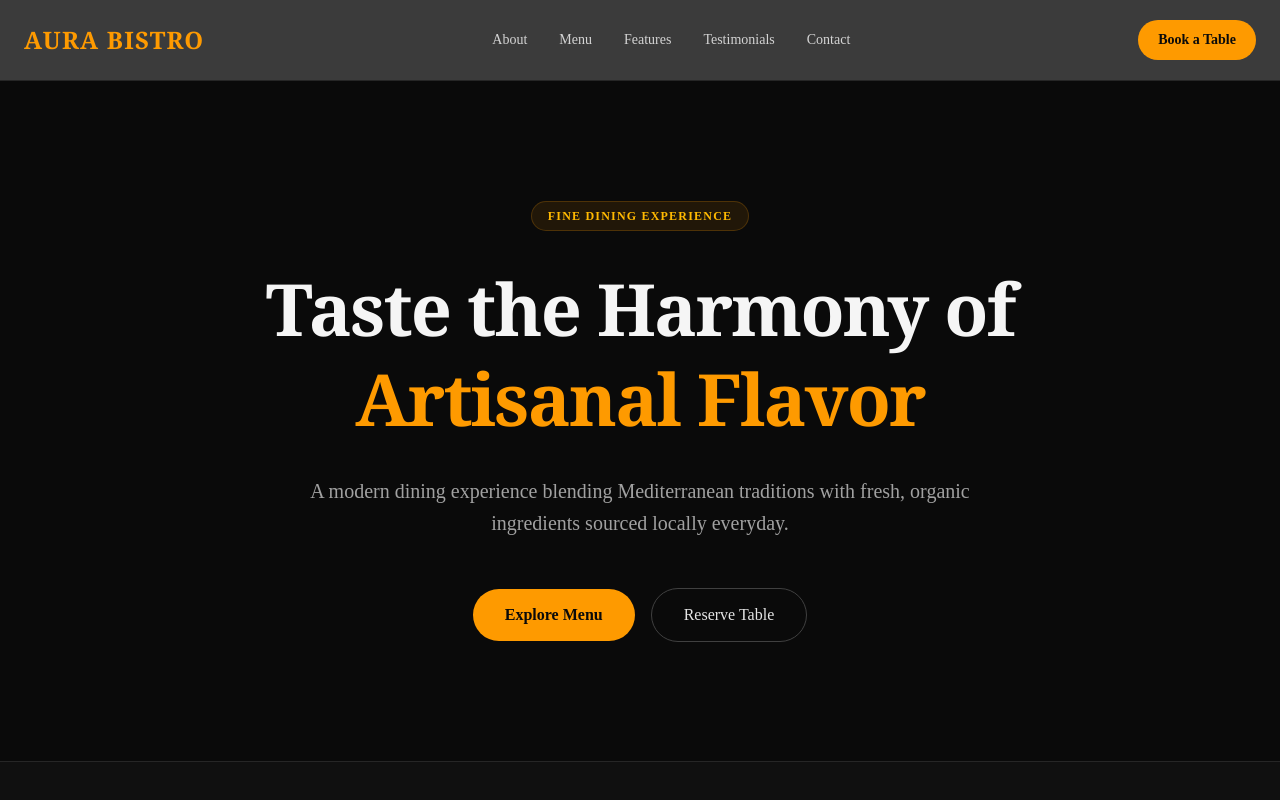
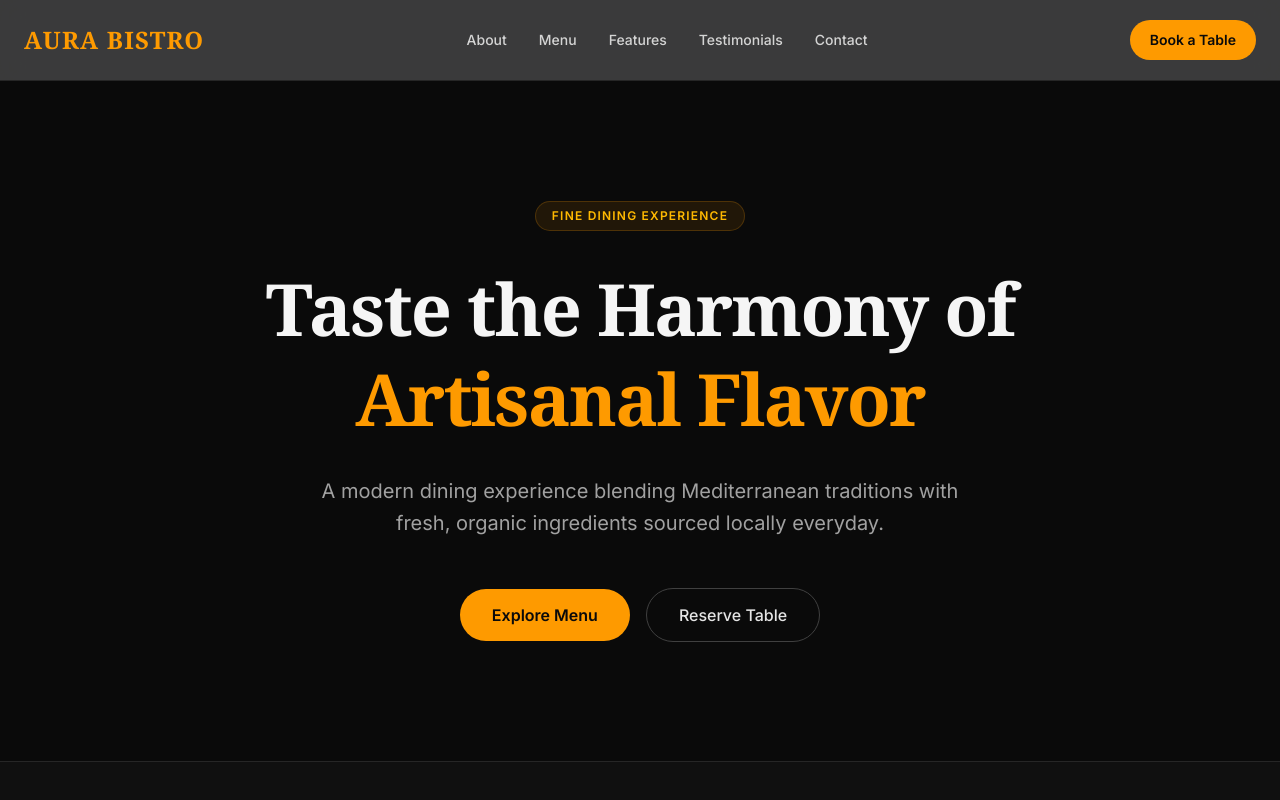
Before and after one commit to nawwar-nb2022/Aura_Bistro_landing, a Next.js app: page / in a window 1280 px wide. Shown: the top 800 px of the page. Built offline with nearby package versions, Linux system fonts and the light colour scheme.

Commit message:
refactor(router): organize routes into (admin) and (landing) groups

```diff
--- a/app/layout.tsx
+++ b/app/(admin)/dsahboard/layout.tsx
@@ -1,8 +1,8 @@
 import type { Metadata } from "next";
 import { Geist, Geist_Mono } from "next/font/google";
-import "./globals.css";
-import Footer from "@/components/global/footer";
-import Navbar from "@/components/global/navbar";
+import "../../globals.css";
+import "react-toastify/dist/ReactToastify.css";
+import { ToastProvider } from "@/components/ui/toast-provider";
 
 const geistSans = Geist({
   variable: "--font-geist-sans",
@@ -27,11 +27,11 @@ export default function RootLayout({ children }: LayoutProps<"/">) {
     >
       <body className="min-h-full flex flex-col">
 
-        <Navbar />
         {children}
+        <ToastProvider />
 
 
-        <Footer />
+
 
       </body>
     </html>
--- /dev/null
+++ b/app/(admin)/dsahboard/page.tsx
@@ -0,0 +1,11 @@
+
+import { Badge } from "@/components/ui/badge";
+import { Card } from "@/components/ui/card";
+
+export default function Dashboard() {
+    return (
+        <>
+            dashboard
+        </>
+    )
+}
--- /dev/null
+++ b/app/(landing)/layout.tsx
@@ -0,0 +1,21 @@
+import type { Metadata } from "next";
+import "../globals.css";
+import Footer from "@/components/global/footer";
+import Navbar from "@/components/global/navbar";
+
+export const metadata: Metadata = {
+  title: "Create Next App",
+  description: "Generated by create next app",
+};
+
+export default function RootLayout({ children }: LayoutProps<"/">) {
+  return (
+    <html lang="en" className="h-full antialiased">
+      <body className="min-h-full flex flex-col">
+        <Navbar />
+        {children}
+        <Footer />
+      </body>
+    </html>
+  );
+}
--- a/app/globals.css
+++ b/app/globals.css
@@ -1,3 +1,4 @@
+@import url("https://fonts.googleapis.com/css2?family=Inter:wght@400;500;600;700;800&display=swap");
 @import "tailwindcss";
 @import "tw-animate-css";
 @import "shadcn/tailwind.css";
@@ -11,9 +12,9 @@ html {
 @theme inline {
   --color-background: var(--background);
   --color-foreground: var(--foreground);
-  --font-sans: var(--font-sans);
-  --font-mono: var(--font-geist-mono);
-  --font-heading: var(--font-sans);
+  --font-sans: "Inter", "Segoe UI", sans-serif;
+  --font-mono: "SFMono-Regular", monospace;
+  --font-heading: "Inter", "Segoe UI", sans-serif;
   --color-sidebar-ring: var(--sidebar-ring);
   --color-sidebar-border: var(--sidebar-border);
   --color-sidebar-accent-foreground: var(--sidebar-accent-foreground);
@@ -53,30 +54,40 @@ html {
 }
 
 :root {
+  --dashboard-bg: #f8fafc;
+  --dashboard-surface: #ffffff;
+  --dashboard-surface-strong: #f9fafb;
+  --dashboard-border: #e5e7eb;
+  --dashboard-soft: #f3f4f6;
+  --dashboard-accent: #2563eb;
+  --dashboard-accent-soft: #eff6ff;
+}
+
+:root {
   --background: oklch(1 0 0);
   --foreground: oklch(0.145 0 0);
   --card: oklch(1 0 0);
   --card-foreground: oklch(0.145 0 0);
   --popover: oklch(1 0 0);
   --popover-foreground: oklch(0.145 0 0);
-  --primary: oklch(0.205 0 0);
-  --primary-foreground: oklch(0.985 0 0);
-  --secondary: oklch(0.97 0 0);
-  --secondary-foreground: oklch(0.205 0 0);
-  --muted: oklch(0.97 0 0);
-  --muted-foreground: oklch(0.556 0 0);
-  --accent: oklch(0.97 0 0);
-  --accent-foreground: oklch(0.205 0 0);
-  --destructive: oklch(0.577 0.245 27.325);
-  --border: oklch(0.922 0 0);
-  --input: oklch(0.922 0 0);
-  --ring: oklch(0.708 0 0);
+  --primary: #2563eb;
+  --primary-foreground: #ffffff;
+  --secondary: #f3f4f6;
+  --secondary-foreground: #111827;
+  --muted: #f9fafb;
+  --muted-foreground: #6b7280;
+  --accent: #eff6ff;
+  --accent-foreground: #1d4ed8;
+  --destructive: #dc2626;
+  --border: #e5e7eb;
+  --input: #e5e7eb;
+  --ring: #2563eb;
   --chart-1: oklch(0.87 0 0);
   --chart-2: oklch(0.556 0 0);
   --chart-3: oklch(0.439 0 0);
   --chart-4: oklch(0.371 0 0);
   --chart-5: oklch(0.269 0 0);
-  --radius: 0.625rem;
+  --radius: 0.5rem;
   --sidebar: oklch(0.985 0 0);
   --sidebar-foreground: oklch(0.145 0 0);
   --sidebar-primary: oklch(0.205 0 0);
@@ -127,8 +138,14 @@ html {
   }
   body {
     @apply bg-background text-foreground;
+    background: var(--dashboard-bg);
+    color: var(--foreground);
   }
   html {
     @apply font-sans;
   }
+
+  ::selection {
+    background: #dbeafe;
+  }
 }
```
Also changed, not shown: app/(landing)/loading.tsx (renamed from app/loading.tsx), app/(landing)/page.tsx (renamed from app/page.tsx).
